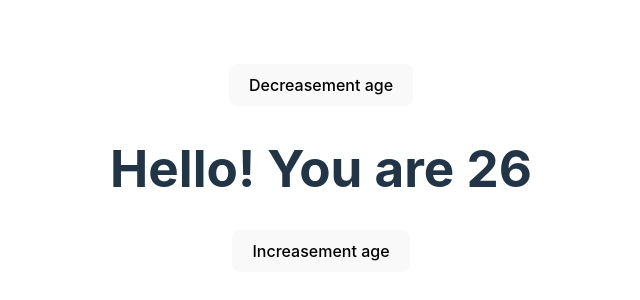
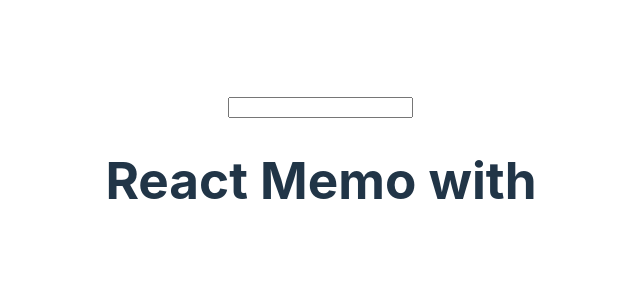
Before and after one commit to deV-inh08/Learn-React-Hooks, a React (Vite) app: page / in a window 1280 px wide. Shown: the part 232-532 px from the top of the page, without its empty margins (319-959 px from the left). Built offline with nearby package versions, Linux system fonts and the light colour scheme.

Commit message:
React memo

```diff
--- a/src/App.tsx
+++ b/src/App.tsx
@@ -1,12 +1,24 @@
+import { useState } from 'react'
 import './App.css'
 // import LayoutEffect from './components/LayoutEffect'
-import Reducer from './components/Reducer'
+// import Reducer from './components/Reducer'
+import ReactMemo from './components/ReactMemo';
 
 function App() {
+  const [value, setValue] = useState<string>('')
+
+  const user = { // id
+    name: 'Vinh'
+  }
+
+  const handleChange = (e: React.ChangeEvent<HTMLInputElement>) => {
+    setValue(e.target.value)
+  };
 
   return (
     <>
-      <Reducer></Reducer>
+      <input onChange={(e) => handleChange(e)} type="text" />
+      <ReactMemo user={user}></ReactMemo>
     </>
   )
 }
--- /dev/null
+++ b/src/components/ReactMemo.tsx
@@ -0,0 +1,18 @@
+import React from 'react'
+
+interface Props {
+    user: {
+        name: string
+    }
+}
+
+const ReactMemo = ({ user }: Props) => {
+    console.log('re-render')
+  return (
+    <h1>React Memo with</h1>
+  )
+};
+
+export default React.memo(ReactMemo, (prevProp: Props, nextProp: Props) => {
+    return prevProp.user.name === nextProp.user.name
+});
```
